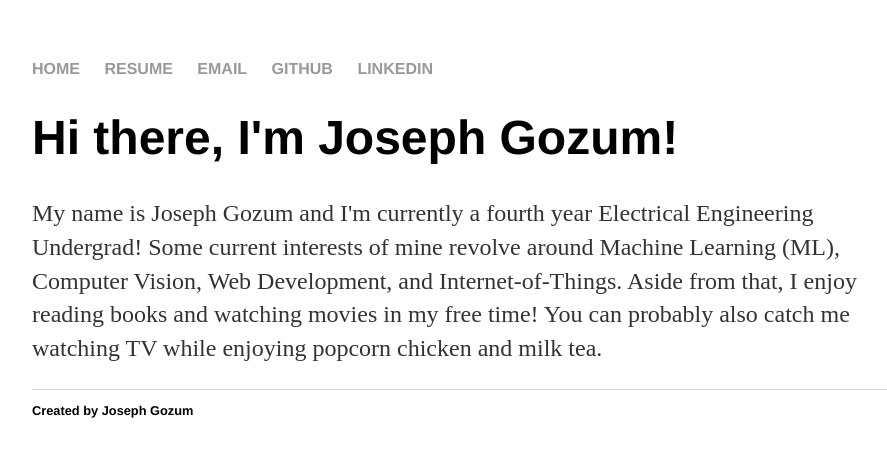
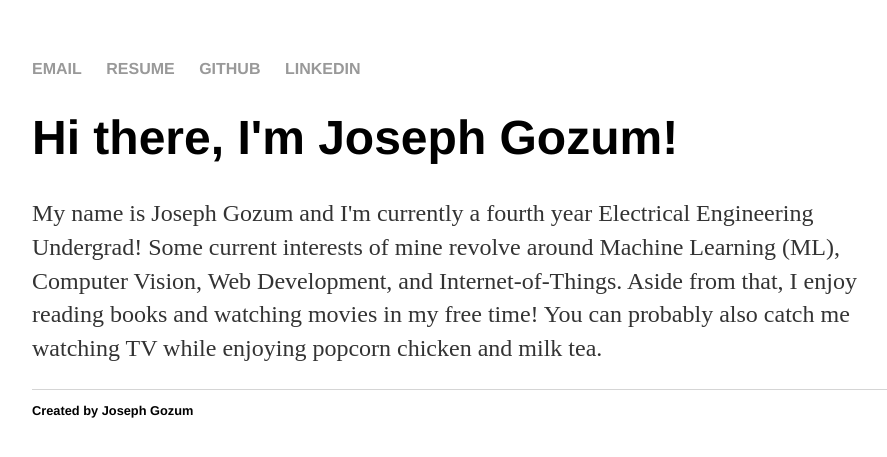
Before and after one commit to jgoeszoom/jgoeszoom.github.io, a Jekyll site: the page built from index.html, in a window 1280 px wide. Shown: the top 457 px of the page, without its empty margins (160-1047 px from the left). Built offline with Jekyll 4.4.1, drawn with Linux system fonts in a browser that asks for light colours.

Commit message:
Update default.html
Remove home link

```diff
--- a/_layouts/default.html
+++ b/_layouts/default.html
@@ -8,10 +8,8 @@
 		<body>
 			<nav>
 	    		<ul>
-	        		<li><a href="/">HOME</a></li>
+	        		<li><a href="mailto:joseph.f.gozum@gmail.com">EMAIL</a></li>
 	        		<li><a href="https://drive.google.com/file/d/1VZN0PaxpwYZnfcG8D8Xj_7S2Agd18CEA/view" target="_blank">RESUME</a></li>
-
-				<li><a href="mailto:joseph.f.gozum@gmail.com">EMAIL</a></li>
 	        		<li><a href="https://github.com/jgoeszoom" target="_blank">GITHUB</a></li>
 				<li><a href="https://www.linkedin.com/in/josephgozum/" target="_blank">LINKEDIN</a></li>
 	    		</ul>
```
